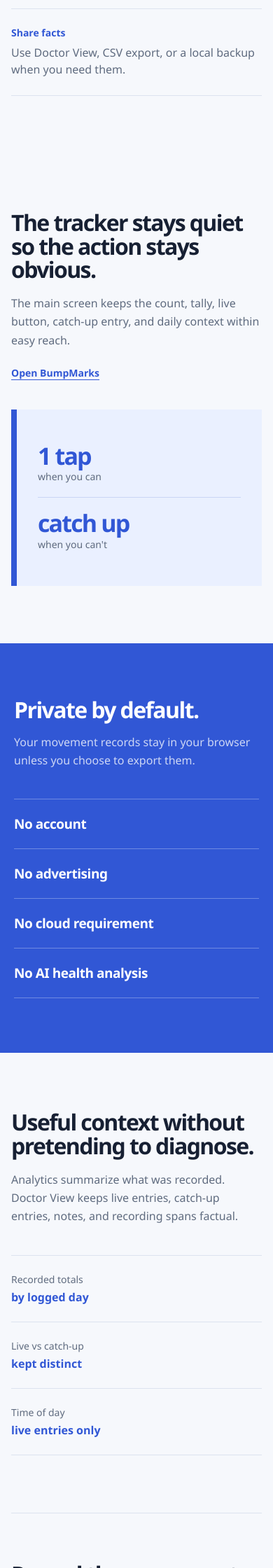
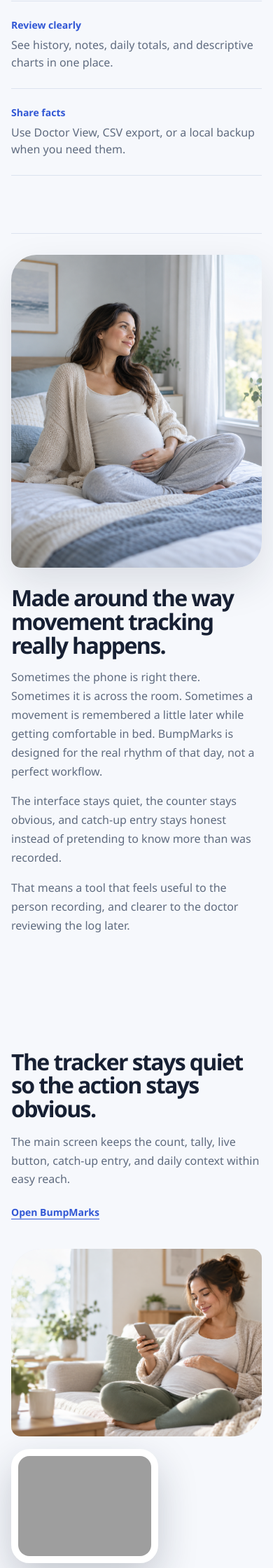
Before and after one commit to AryaMandol/bumpmarks, a Flask app: page / in a window 390 px wide. Shown: the part 1800-4040 px from the top of the page at 70% size. Run offline with Flask 3, Linux system fonts and the light colour scheme; grey boxes are pictures that could not be loaded.

Commit message:
feat: add lifestyle imagery to landing page

```diff
--- a/static/css/landing.css
+++ b/static/css/landing.css
@@ -29,6 +30,12 @@
 
 a {
     color: inherit;
+}
+
+img {
+    display: block;
+    max-width: 100%;
+    height: auto;
 }
 
 button,
@@ -126,10 +133,18 @@
     transform: translateY(1px);
 }
 
+.hero,
+.principle-section,
+.story-section,
+.product-section,
+.analytics-section,
+.closing-section {
+    width: min(calc(100% - 40px), 1160px);
+    margin: 0 auto;
+}
+
 .hero {
-    width: min(calc(100% - 40px), 1160px);
     min-height: calc(100dvh - 72px);
-    margin: 0 auto;
     display: grid;
     grid-template-columns: minmax(0, 1.05fr) minmax(360px, 0.8fr);
     align-items: center;
@@ -322,6 +368,7 @@
 }
 
 .principle-heading h2,
+.story-wrap h2,
 .product-copy h2,
 .analytics-section h2,
 .closing-section h2,
@@ -365,9 +412,41 @@
     line-height: 1.55;
 }
 
+.story-section {
+    padding: 10px 0 104px;
+}
+
+.story-wrap {
+    padding-top: 30px;
+    border-top: 1px solid var(--line);
+}
+
+.story-float {
+    float: right;
+    width: min(38vw, 360px);
+    margin: 2px 0 24px 42px;
+    overflow: hidden;
+    border-radius: 36px 14px 36px 14px;
+    shape-outside: inset(0 round 36px 14px 36px 14px);
+    box-shadow: 0 22px 56px rgba(23, 32, 51, 0.12);
+}
+
+.story-float img {
+    width: 100%;
+    height: auto;
+}
+
+.story-wrap p {
+    max-width: 68ch;
+    margin: 16px 0 0;
+    color: var(--muted);
+    font-size: 17px;
+    line-height: 1.78;
+}
+
 .product-section {
     display: grid;
-    grid-template-columns: minmax(0, 0.9fr) minmax(300px, 0.65fr);
+    grid-template-columns: minmax(0, 0.9fr) minmax(320px, 0.8fr);
     align-items: center;
     gap: clamp(50px, 9vw, 130px);
     padding: 120px 0;
@@ -378,20 +457,59 @@
     margin-top: 24px;
 }
 
+.product-visual {
+    position: relative;
+    min-height: 640px;
+}
 
+.product-photo-mask {
+    width: min(100%, 520px);
+    margin: 0 0 0 auto;
+    overflow: hidden;
+    border-radius: 42px 14px 42px 14px;
+    background: var(--accent-soft);
+}
+
+.product-photo-mask img {
+    width: 100%;
+    height: auto;
+    aspect-ratio: 4 / 3;
+    object-fit: cover;
+}
+
+.product-app-shot {
+    position: absolute;
+    left: 0;
+    bottom: 86px;
+    width: min(42%, 210px);
+    margin: 0;
+    border-radius: 26px;
+    overflow: hidden;
+    box-shadow: 0 22px 56px rgba(23, 32, 51, 0.22);
+    border: 10px solid #ffffff;
+    background: #ffffff;
+}
+
+.product-app-shot img {
+    width: 100%;
+    height: auto;
+}
 
 .product-rhythm {
-    width: min(100%, 430px);
-    justify-self: end;
-    padding: 30px;
+    position: absolute;
+    right: 16px;
+    bottom: 0;
+    width: min(82%, 360px);
+    padding: 24px 26px;
     border-left: 8px solid var(--accent);
     background: var(--accent-soft);
+    box-shadow: 0 18px 38px rgba(49, 87, 213, 0.08);
 }
 
 .product-rhythm > div {
     display: grid;
     gap: 3px;
-    padding: 20px 0;
+    padding: 18px 0;
 }
 
 .product-rhythm > div + div {
@@ -526,6 +644,17 @@
     outline-offset: 3px;
 }
 
+@media (max-width: 980px) {
+    .story-float {
+        width: min(46vw, 320px);
+        margin-left: 30px;
+    }
+
+    .product-visual {
+        min-height: 560px;
+    }
+}
+
 @media (max-width: 820px) {
     .site-header {
         width: min(calc(100% - 28px), 1160px);
@@ -544,6 +673,12 @@
         gap: 42px;
     }
 
+    .story-section,
+    .closing-section,
+    .site-footer {
+        width: min(calc(100% - 32px), 1160px);
+    }
+
     .hero {
         min-height: auto;
         padding: 58px 0 80px;
@@ -559,50 +694,36 @@
         justify-self: center;
     }
 
-    .product-rhythm {
-        width: min(100%, 470px);
-        justify-self: center;
-    }
-
     .principle-section,
     .product-section,
     .analytics-section {
         padding: 82px 0;
     }
 
+    .story-section {
+        padding: 0 0 82px;
+    }
 
+    .story-float {
+        float: none;
+        width: min(100%, 460px);
+        margin: 0 0 26px;
+        shape-outside: none;
+    }
 
-.product-rhythm {
-    width: min(100%, 430px);
-    justify-self: end;
-    padding: 30px;
-    border-left: 8px solid var(--accent);
-    background: var(--accent-soft);
-}
+    .story-wrap p {
+        max-width: 100%;
+        font-size: 16px;
+        line-height: 1.68;
+    }
 
-.product-rhythm > div {
-    display: grid;
-    gap: 3px;
-    padding: 20px 0;
-}
+    .product-visual {
+        width: min(100%, 560px);
+        min-height: 580px;
+        justify-self: center;
+    }
 
-.product-rhythm > div + div {
-    border-top: 1px solid #c9d5f5;
-}
-
-.product-rhythm strong {
-    color: var(--accent);
-    font-size: clamp(34px, 5vw, 58px);
-    line-height: 0.98;
-    letter-spacing: -0.055em;
-}
-
-.product-rhythm span {
-    color: var(--muted);
-    font-size: 14px;
-}
-
-.privacy-section {
+    .privacy-section {
         grid-template-columns: 1fr;
         padding: 78px 20px;
         gap: 42px;
@@ -679,6 +800,32 @@
     .principle-list article {
         grid-template-columns: 1fr;
         gap: 7px;
+    }
+
+    .product-visual {
+        min-height: auto;
+        display: grid;
+        gap: 18px;
+    }
+
+    .product-photo-mask,
+    .product-app-shot,
+    .product-rhythm {
+        position: static;
+        width: 100%;
+    }
+
+    .product-photo-mask {
+        margin: 0;
+    }
+
+    .product-app-shot {
+        max-width: 210px;
+        justify-self: start;
+    }
+
+    .product-rhythm {
+        box-shadow: none;
     }
 
     .privacy-statements {
--- a/static/sw.js
+++ b/static/sw.js
@@ -1,4 +1,4 @@
-const CACHE_NAME = "bumpmarks-v9";
+const CACHE_NAME = "bumpmarks-v10";
 
 const APP_SHELL = [
     "/",
--- a/templates/landing.html
+++ b/templates/landing.html
@@ -45,6 +45,22 @@
             <div class="hero-actions">
                 <a class="primary-cta" href="/app">Open BumpMarks</a>
                 <a class="text-link" href="#how-it-works">How it works</a>
+            </div>
+
+            <div class="hero-chip-row" aria-label="BumpMarks real-life context">
+                <figure class="hero-chip-photo">
+                    <img
+                        src="{{ url_for('static', filename='images/landing-mother-window.png') }}"
+                        alt="Expectant mother resting comfortably at home"
+                        width="1122"
+                        height="1402"
+                        loading="eager"
+                    >
+                </figure>
+                <div class="hero-chip-copy">
+                    <strong>Built for real moments at home</strong>
+                    <span>Quiet, private, and easy to return to later.</span>
+                </div>
             </div>
         </div>
 
@@ -100,6 +116,31 @@
         </div>
     </section>
 
+    <section class="story-section">
+        <div class="story-wrap">
+            <figure class="story-float">
+                <img
+                    src="{{ url_for('static', filename='images/landing-mother-window.png') }}"
+                    alt="Expectant mother sitting by the window with a hand on her belly"
+                    width="1122"
+                    height="1402"
+                    loading="lazy"
+                >
+            </figure>
+
+            <h2>Made around the way movement tracking really happens.</h2>
+            <p>
+                Sometimes the phone is right there. Sometimes it is across the room. Sometimes a movement is remembered a little later while getting comfortable in bed. BumpMarks is designed for the real rhythm of that day, not a perfect workflow.
+            </p>
+            <p>
+                The interface stays quiet, the counter stays obvious, and catch-up entry stays honest instead of pretending to know more than was recorded.
+            </p>
+            <p>
+                That means a tool that feels useful to the person recording, and clearer to the doctor reviewing the log later.
+            </p>
+        </div>
+    </section>
+
     <section class="product-section">
         <div class="product-copy">
             <h2>The tracker stays quiet so the action stays obvious.</h2>
@@ -110,6 +151,27 @@
             <a class="text-link" href="/app">Open BumpMarks</a>
         </div>
 
+        <div class="product-visual" aria-label="BumpMarks usage and app preview">
+            <figure class="product-photo-mask">
+                <img
+                    src="{{ url_for('static', filename='images/landing-mother-phone.png') }}"
+                    alt="Expectant mother using her phone while resting at home"
+                    width="1448"
+                    height="1086"
+                    loading="lazy"
+                >
+            </figure>
+
+            <figure class="product-app-shot">
+                <img
+                    src="{{ url_for('static', filename='images/app-preview.png') }}"
+                    alt="BumpMarks app showing the daily movement counter and one-tap movement button"
+                    width="390"
+                    height="844"
+                    loading="lazy"
+                >
+            </figure>
+
             <div class="product-rhythm" aria-label="BumpMarks recording principle">
                 <div>
                     <strong>1 tap</strong>
@@ -118,6 +180,7 @@
                 <div>
                     <strong>catch up</strong>
                     <span>when you can't</span>
+                </div>
             </div>
         </div>
     </section>
```
Also changed, not shown: other parts of static/css/landing.css (+45 -13 lines), tests/test_app.py (+9 -2 lines), static/images/landing-mother-phone.png (added), static/images/landing-mother-window.png (added). Lines whose indentation alone changed are shown as unchanged.
